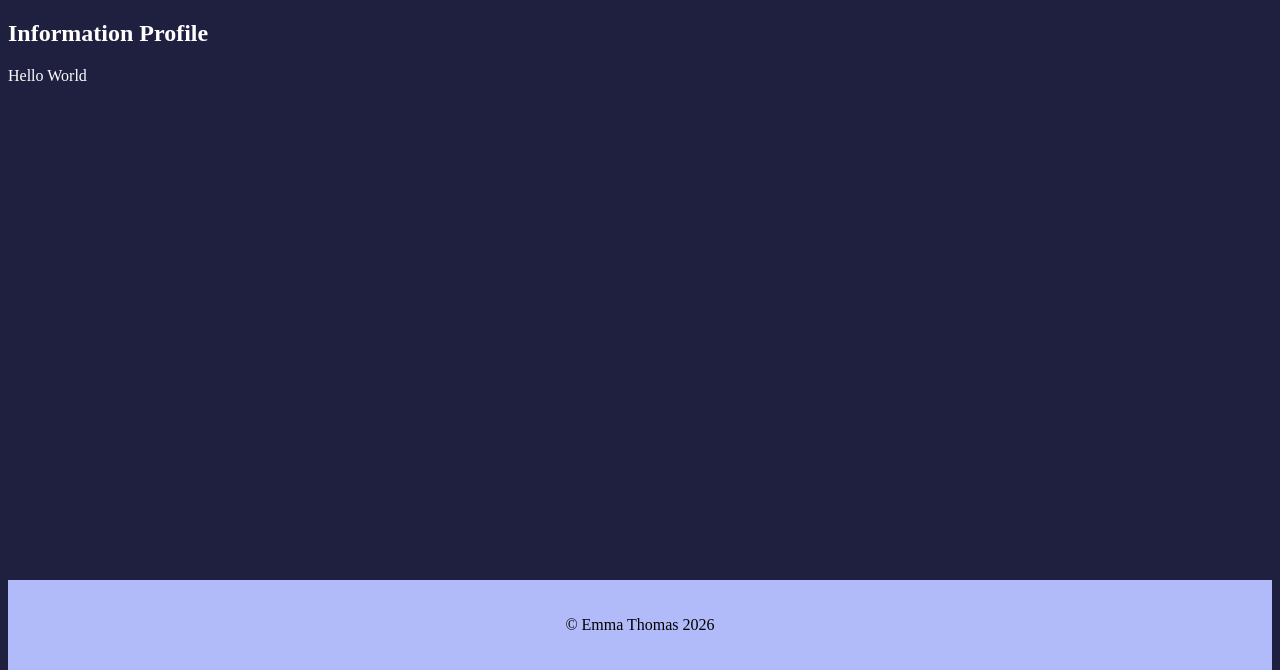
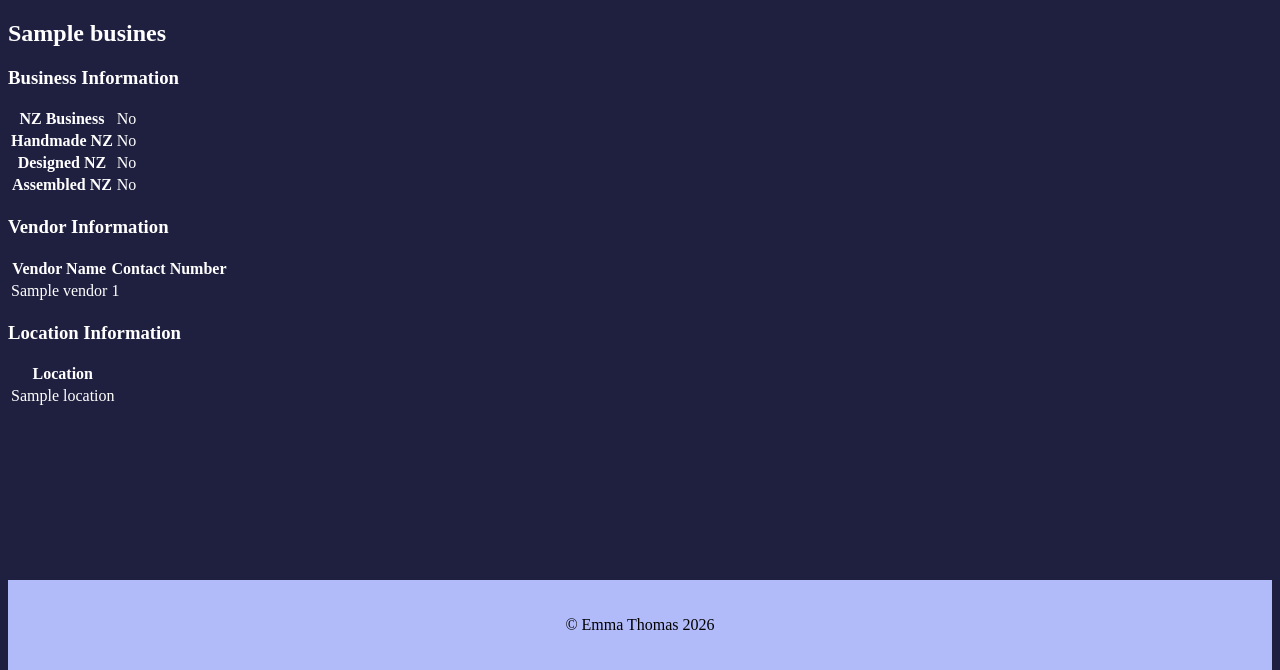
Before and after one commit to thomasem1369/12CSP_Flask, a Flask app: template templates/information_profile.html in a window 1280 px wide. Shown: the part 138-808 px from the top of the page. Run offline with Flask 3, Linux system fonts and the light colour scheme; the template is opened without the code that fills it: most values are stand-ins (such as "Sample title", 1, 10 or a date in 2020).

Commit message:
Information profile setup

```diff
--- a/templates/information_profile.html
+++ b/templates/information_profile.html
@@ -35,11 +35,79 @@
         </ul>
     </nav>
 
-    <main>
-        <h2>Information Profile</h2>
-        <p>Hello World</p>
-        <p>{{search}}</p>
-    </main>
+    <main class=""profile-page">
+        <h2>{{ business["business_name"]}}</h2>
+
+        <!-- Business Information-->
+
+        <h3>Business Information</h3>
+
+        <table>
+            <tr>
+                <th>NZ Business</th>
+                <td>
+                    {{ "Yes" if business["nz_business"] == "1" else "No" }}
+                </td>
+            </tr>
+
+            <tr>
+                <th>Handmade NZ</th>
+                <td>
+                    {{ "Yes" if business["handmade_nz"] == "1" else "No" }}
+                </td>
+            </tr>
+
+            <tr>
+                <th>Designed NZ</th>
+                <td>
+                    {{ "Yes" if business["designed_nz"] == "1" else "No" }}
+                </td>
+            </tr>
+
+            <tr>
+                <th>Assembled NZ</th>
+                <td>
+                    {{ "Yes" if business["assembled_nz"] == "1" else "No" }}
+                </td>
+            </tr>
+        </table>
+
+        <!-- Vendor Information -->
+
+        <h3>Vendor Information</h3>
+
+        <table>
+                <tr>
+                    <th>Vendor Name</th>
+                    <th>Contact Number</th>
+                </tr>
+                {% for vendor in vendors %}
+                <tr>
+                    <td>{{ vendor["vendor_name"] }}</td>
+                    <td>{{ vendor["contact_number"] }}</td>
+                </tr>
+                {% endfor %}
+        </table>
+
+        <!-- Location Information -->
+
+        <h3>Location Information</h3>
+
+        <table>
+
+            <tr>
+                <th>Location</th>
+            </tr>
+
+            {% for location in locations %}
+            <tr>
+                <td>{{ location["location_name"] }}</td>
+            </tr>
+            {% endfor %}
+
+        </table>
+
+</main>
     <footer>
         <p>&copy; Emma Thomas 2026</p>
     </footer>
```
